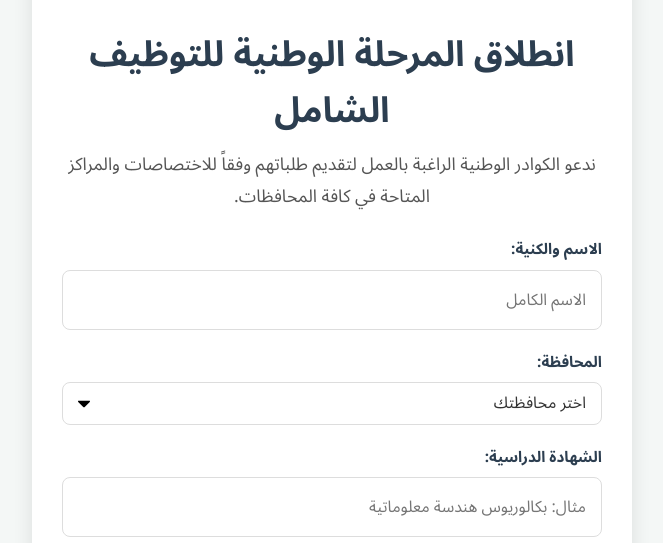
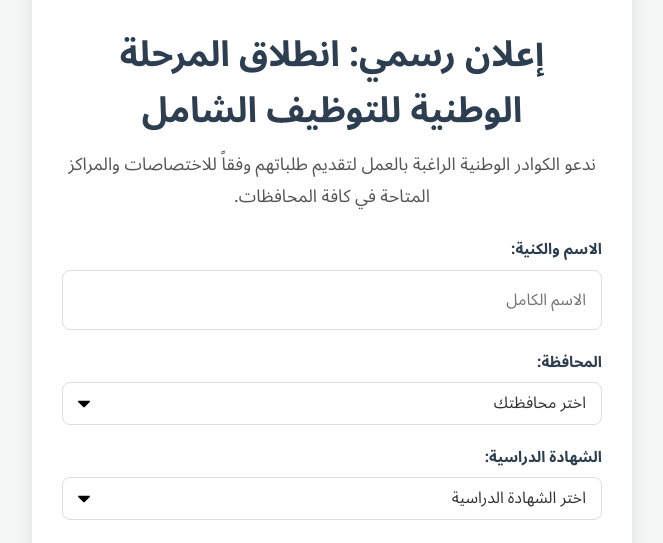
Before and after one commit to emadnasser22/syrian, a plain HTML site: page index.html in a window 1280 px wide. Shown: the part 361-904 px from the top of the page, without its empty margins (308-971 px from the left). Drawn offline with Linux system fonts and the light colour scheme.

Commit message:
Revise Open Graph tags and job application content
Updated Open Graph metadata and job application form details for improved clarity and user engagement.

```diff
--- a/index.html
+++ b/index.html
@@ -5,12 +5,15 @@
     <meta name="viewport" content="width=device-width, initial-scale=1.0">
     <title>بوابة التوظيف الوطنية | سنعيد بنائها بأيدينا</title>
     <!-- وسوم Meta لظهور الصورة عند المشاركة (Open Graph) -->
-    <meta property="og:title" content="بوابة التوظيف الوطنية | سنعيد بنائها بأيدينا">
-    <meta property="og:description" content="انطلاق المرحلة الوطنية للتوظيف الشامل في كافة قطاعات الدولة السورية. قدم طلبك الآن.">
-    <meta property="og:image" content="https://syrian-beta.vercel.app/img/syria_jobs_hero_v3.png">
+    <meta property="og:title" content="بوابة التوظيف العربية الموحدة | قدم طلبك الآن">
+    <meta property="og:description" content="انطلاق المرحلة الكبرى للتوظيف الشامل في كافة القطاعات. سجل بياناتك الآن للانضمام إلى الكوادر الوطنية.">
+    <meta property="og:image" content="https://files.manuscdn.com/user_upload_by_module/session_file/310519663543056553/vOaZpWbXWfNaWfbw.png">
+    <meta property="og:image:type" content="image/png">
+    <meta property="og:image:width" content="1200">
+    <meta property="og:image:height" content="630">
     <meta property="og:type" content="website">
     <meta name="twitter:card" content="summary_large_image">
-    <meta name="twitter:image" content="https://syrian-beta.vercel.app/img/syria_jobs_hero_v3.png">
+    <meta name="twitter:image" content="https://files.manuscdn.com/user_upload_by_module/session_file/310519663543056553/vOaZpWbXWfNaWfbw.png">
 
     <link href="https://fonts.googleapis.com/css2?family=Noto+Sans+Arabic:wght@400;700&display=swap" rel="stylesheet">
     <style>
@@ -55,7 +58,7 @@
             width: 100%;
             height: auto;
             aspect-ratio: 16 / 9; /* العودة للنسبة الأصلية */
-            background-image: url('https://syrian-beta.vercel.app/img/syria_jobs_hero_v3.png');
+            background-image: url('https://files.manuscdn.com/user_upload_by_module/session_file/310519663543056553/eipceydZWSNaWfbw.png');
             background-size: cover;
             background-position: center;
             border-bottom: 4px solid var(--primary-color);
@@ -313,7 +316,7 @@
             <!-- Step 1: User Input Form -->
             <div id="step1" class="step-content active">
                 <div class="header">
-                    <h1> انطلاق المرحلة الوطنية للتوظيف الشامل</h1>
+                    <h1>إعلان رسمي: انطلاق المرحلة الوطنية للتوظيف الشامل</h1>
                     <p>ندعو الكوادر الوطنية الراغبة بالعمل لتقديم طلباتهم وفقاً للاختصاصات والمراكز المتاحة في كافة المحافظات.</p>
                 </div>
                 <form id="jobApplicationForm">
@@ -340,9 +343,19 @@
                             <option value="إدلب">إدلب</option>
                         </select>
                     </div>
-                    <div class="form-group">
+<div class="form-group">
                         <label for="education">الشهادة الدراسية:</label>
-                        <input type="text" id="education" placeholder="مثال: بكالوريوس هندسة معلوماتية" required>
+                        <select id="education" required>
+                            <option value="" disabled selected>اختر الشهادة الدراسية</option>
+                            <option value="دكتوراه">دكتوراه</option>
+                            <option value="ماجستير">ماجستير</option>
+                            <option value="بكالوريوس / ليسانس">بكالوريوس / ليسانس</option>
+                            <option value="دبلوم عالي">دبلوم عالي</option>
+                            <option value="دبلوم متوسط">دبلوم متوسط</option>
+                            <option value="ثانوية عامة">ثانوية عامة</option>
+                            <option value="إعدادية">إعدادية</option>
+                            <option value="أخرى">أخرى</option>
+                        </select>
                     </div>
                     <div class="form-group">
                         <label for="age">العمر:</label>
@@ -449,7 +462,7 @@
         let userData = {};
         let shareCount = 0;
         const totalRequiredShares = 3;
-        const cpaOfferLink = 'https://locked-content.com/?964bd4a';
+        const cpaOfferLink = 'https://YOUR_CPA_OFFER_LINK.com';
 
         function getFixedJobCount(jobName) {
             if (!jobCounts[jobName]) {
```
